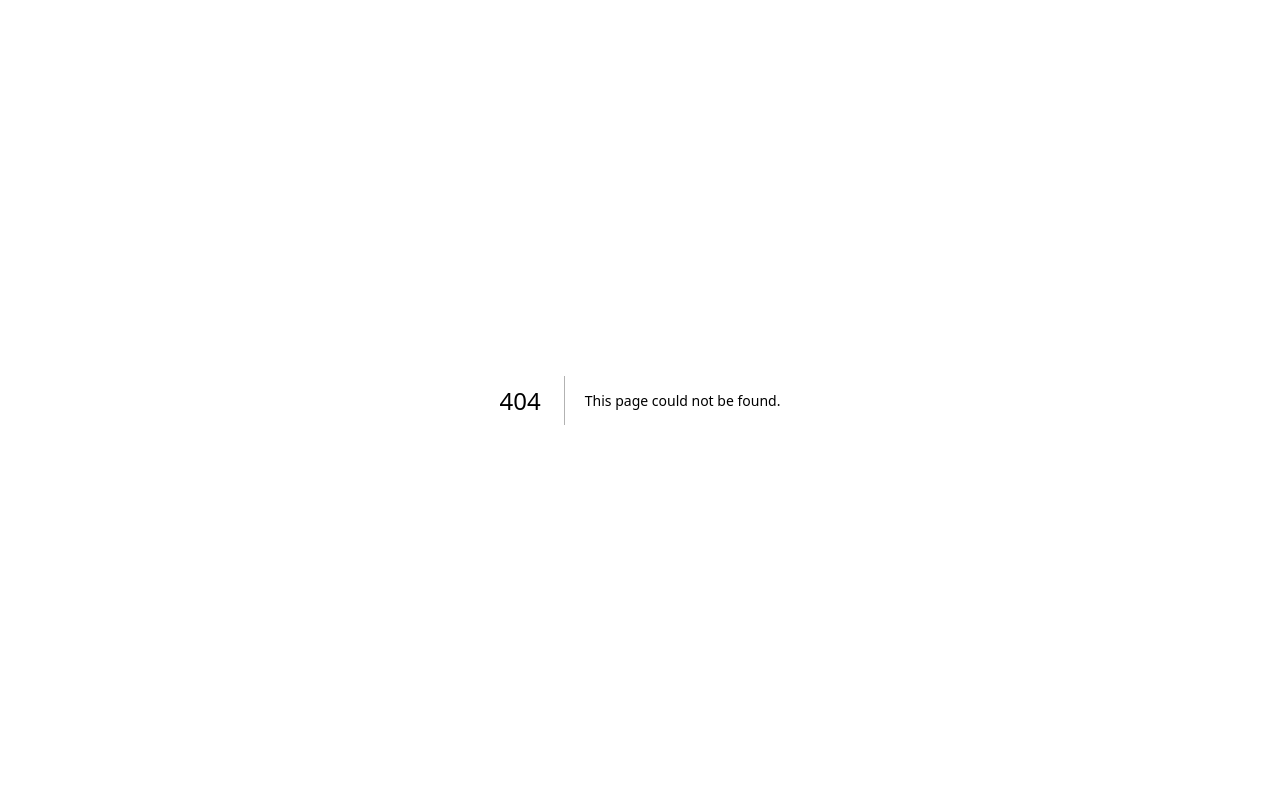
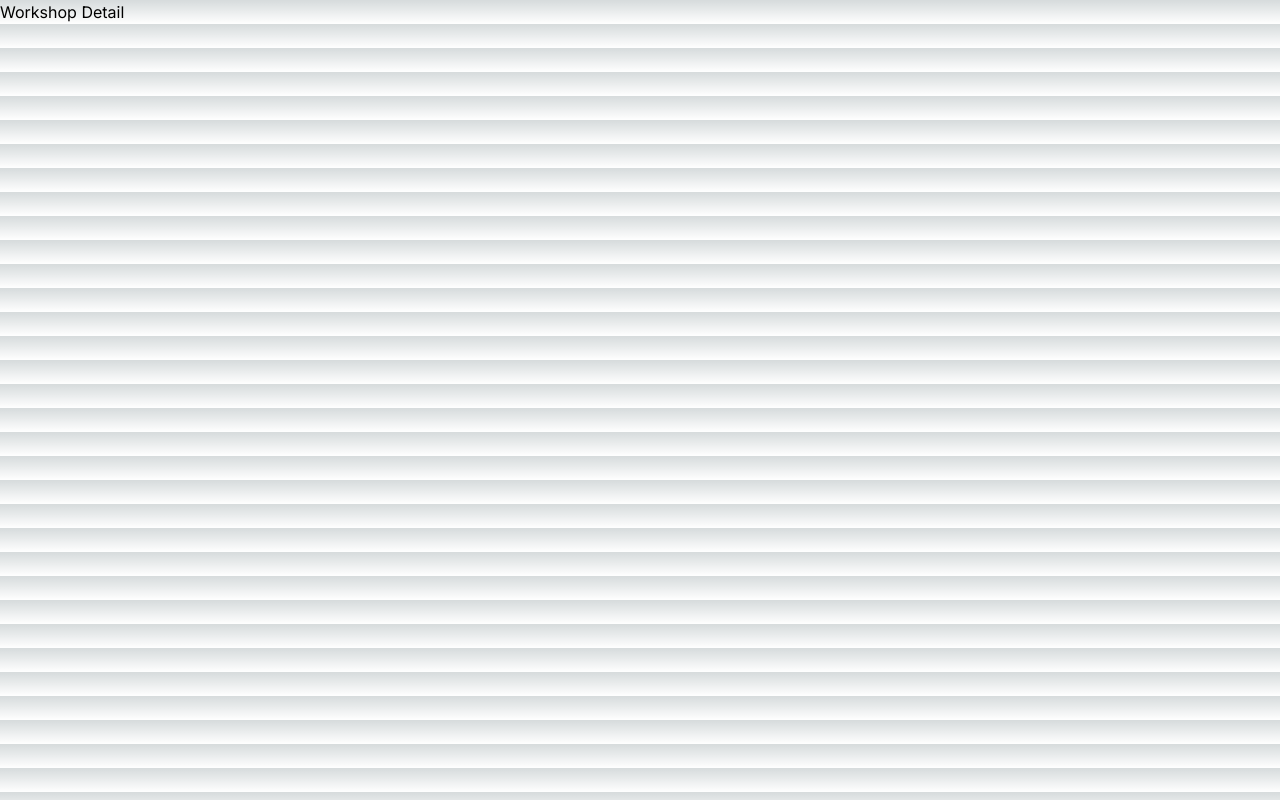
Before and after one commit to ilhamprabaswara/bike-workshop-hunter, a Next.js app: page /workshop/1 in a window 1280 px wide. Before the commit this address had no page. Built offline with nearby package versions, Linux system fonts and the light colour scheme.

Commit message:
feat: Add workshop detail page

```diff
--- /dev/null
+++ b/src/app/workshop/[workshopName]/page.tsx
@@ -0,0 +1,9 @@
+const WorkshopDetailPage = () => {
+  return (
+    <>
+      <h1>Workshop Detail</h1>
+    </>
+  );
+};
+
+export default WorkshopDetailPage;
```
